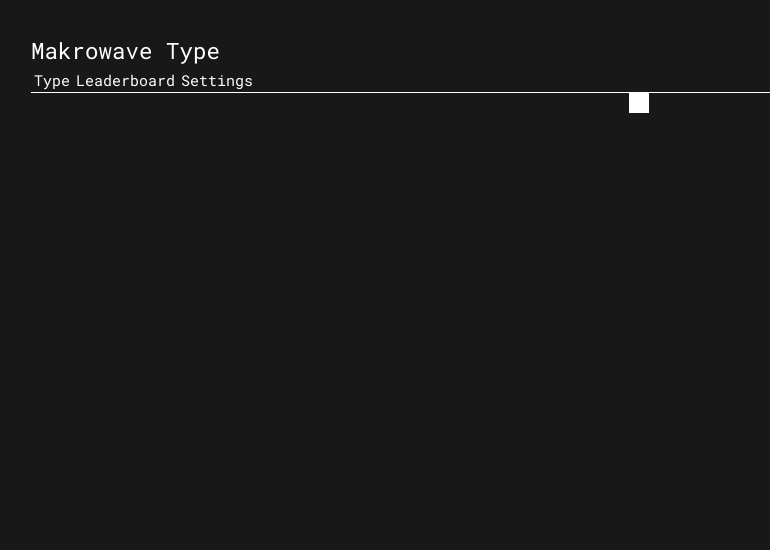
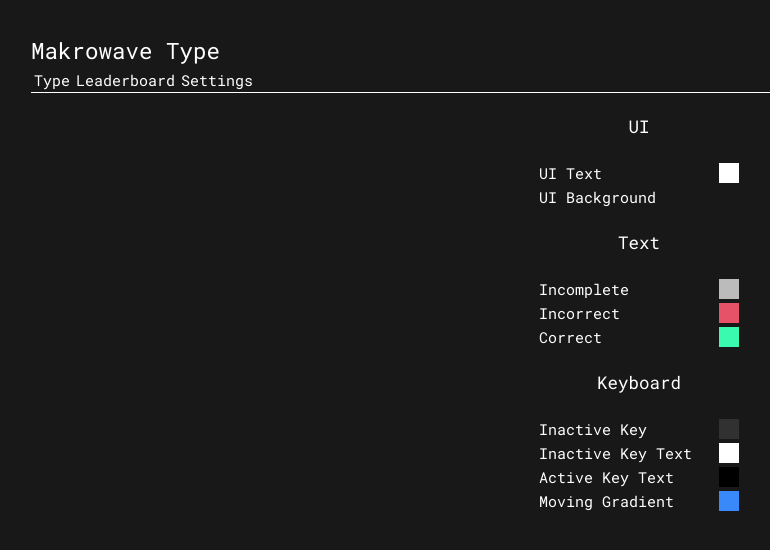
Before and after one commit to Makrowave/Makrowave-Type, a Vue app: page /settings in a window 1280 px wide. Shown: the top 550 px of the page, without its empty margins (1-771 px from the left). Built offline with nearby package versions, Linux system fonts and the light colour scheme.

Commit message:
feat: settings

```diff
--- a/src/routes/SettingsPage.vue
+++ b/src/routes/SettingsPage.vue
@@ -6,16 +6,76 @@ import { onMounted, ref } from 'vue'
 const theme = useThemeStore()
 </script>
 <template>
-  <div class="option">
-    <ModalColorPicker v-model="theme.uiTextColor" />
+  <div class="settings">
+    <h3>UI</h3>
+    <section>
+      <div class="option">
+        <span>UI Text</span>
+        <ModalColorPicker v-model="theme.uiTextColor" />
+      </div>
+      <div class="option">
+        <span>UI Background</span>
+        <ModalColorPicker v-model="theme.uiBackground" />
+      </div>
+    </section>
+    <h3>Text</h3>
+    <section>
+      <div class="option">
+        <span>Incomplete</span>
+        <ModalColorPicker v-model="theme.inactiveFontColor" />
+      </div>
+      <div class="option">
+        <span>Incorrect</span>
+        <ModalColorPicker v-model="theme.incorrectFontColor" />
+      </div>
+      <div class="option">
+        <span>Correct</span>
+        <ModalColorPicker v-model="theme.correctFontColor" />
+      </div>
+    </section>
+    <h3>Keyboard</h3>
+    <section>
+      <div class="option">
+        <span>Inactive Key</span>
+        <ModalColorPicker v-model="theme.inactiveKeyColor" />
+      </div>
+      <div class="option">
+        <span>Inactive Key Text</span>
+        <ModalColorPicker v-model="theme.inactiveKeyTextColor" />
+      </div>
+      <div class="option">
+        <span>Active Key Text</span>
+        <ModalColorPicker v-model="theme.activeKeyTextColor" />
+      </div>
+      <div class="option">
+        <span>Moving Gradient</span>
+        <ModalColorPicker v-model="theme.outlineGradient" />
+      </div>
+    </section>
   </div>
 </template>
 <style>
+.settings {
+  display: flex;
+  flex-direction: column;
+  align-items: center;
+}
 .color-square {
   height: 20px;
   width: 20px;
 }
 .option {
+  width: 100%;
   position: relative;
+  display: flex;
+  align-items: center;
+  justify-content: space-between;
+}
+section {
+  width: 200px;
+}
+h3 {
+  margin-bottom: 20px;
+  margin-top: 20px;
 }
 </style>
```
